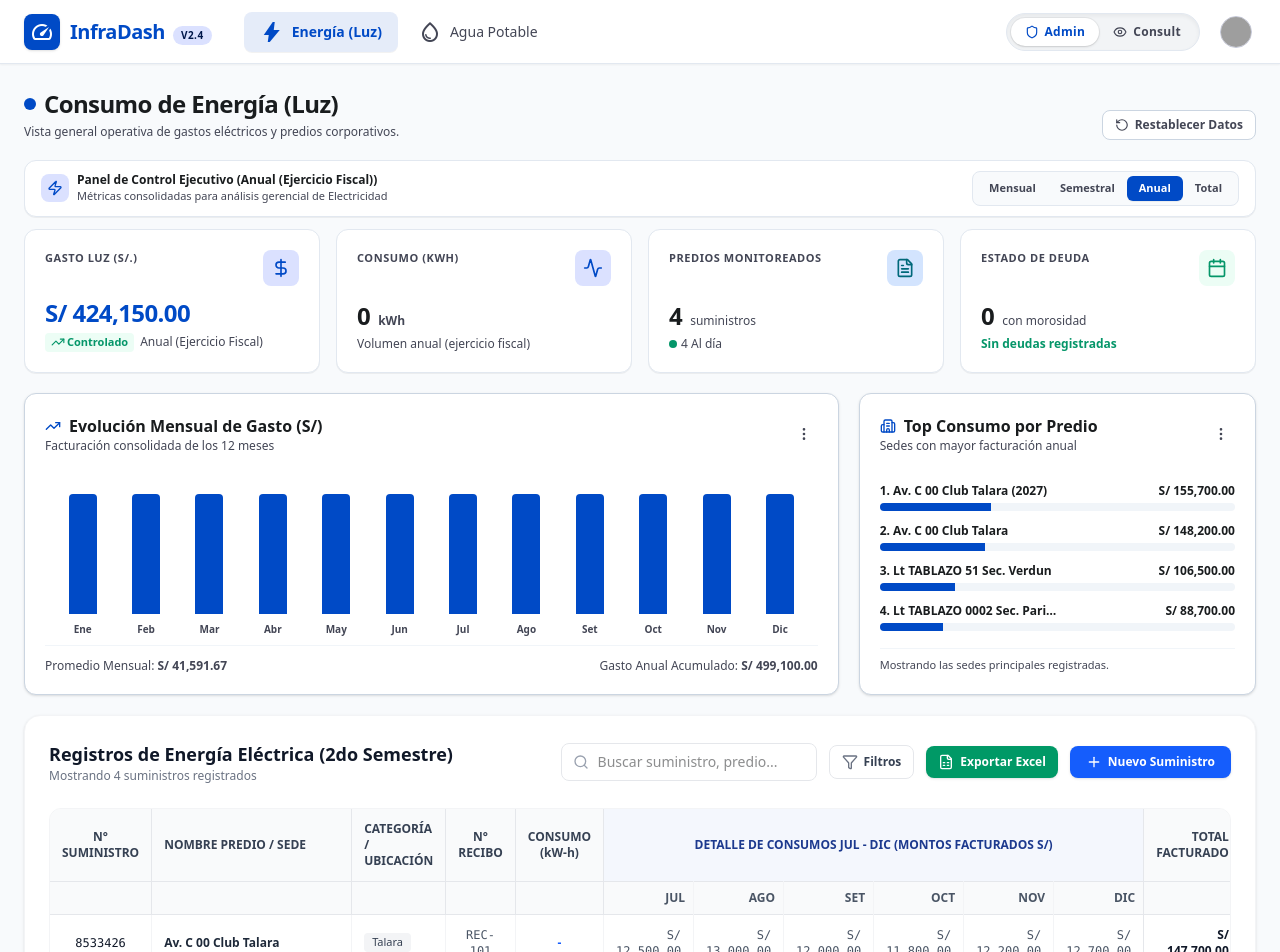
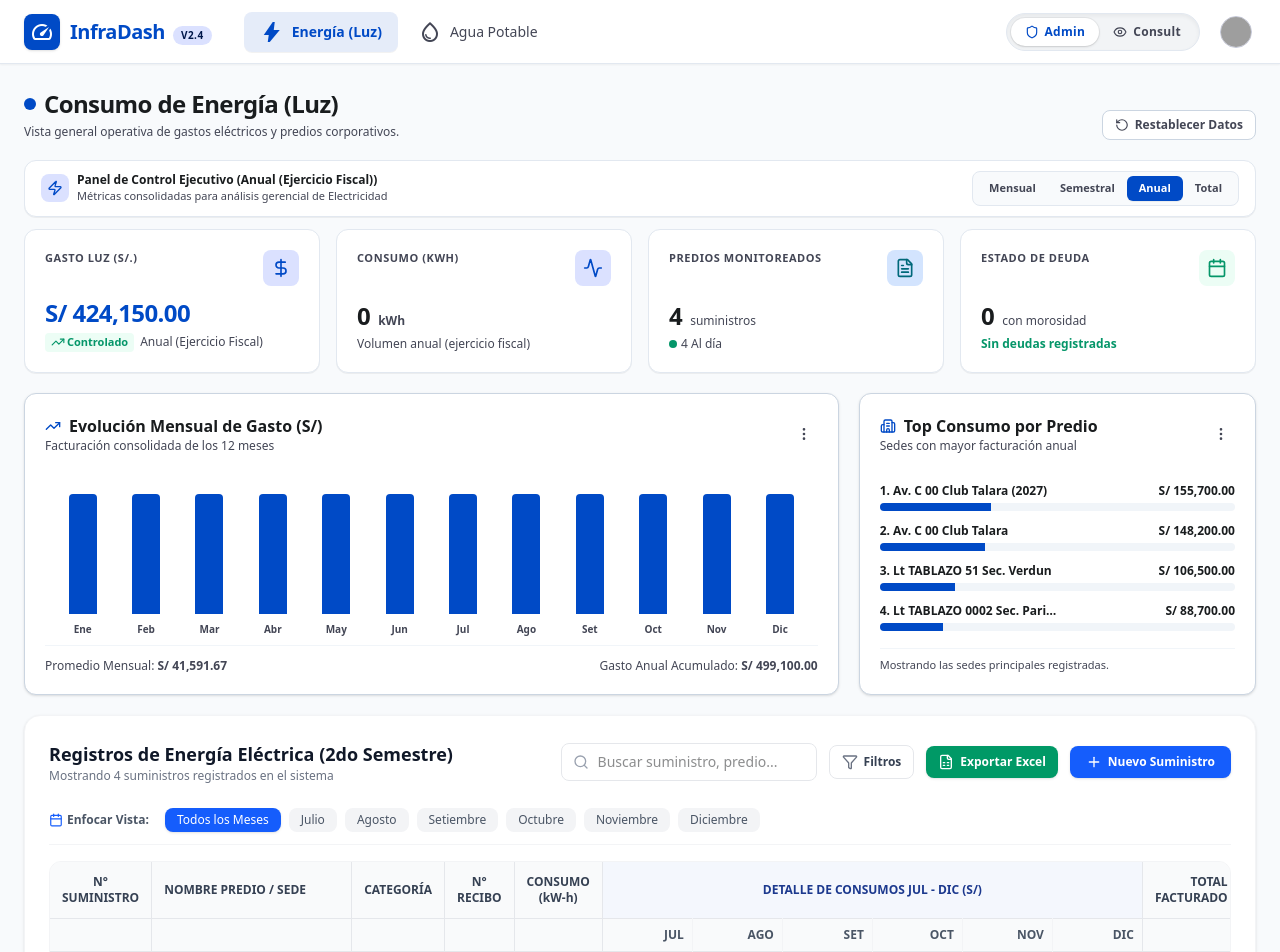
Before and after one commit to hildebrando-medina/InfraDash-Gestion_Servicios, a React (Vite) app: page / in a window 1280 px wide. Shown: the top 952 px of the page. Built offline with nearby package versions, Linux system fonts and the light colour scheme; grey boxes are pictures that could not be loaded.

Commit message:
Solución definitiva: Persistencia multimes y enfoque en tabla

```diff
--- a/src/components/DataTableSection.tsx
+++ b/src/components/DataTableSection.tsx
@@ -1,5 +1,5 @@
 import React, { useState } from 'react';
-import { Eye, Edit2, Trash2, Search, Filter, AlertCircle, Plus, FileSpreadsheet } from 'lucide-react';
+import { Eye, Edit2, Trash2, Search, Filter, AlertCircle, Plus, FileSpreadsheet, Calendar } from 'lucide-react';
 import { SupplyRecord, UtilityType, UserRole, FilterState } from '../types';
 
 interface DataTableSectionProps {
@@ -16,6 +16,8 @@ interface DataTableSectionProps {
   onOpenNewModal?: () => void;
   [key: string]: any;
 }
+
+type ActiveMonthView = 'all' | 'jul' | 'ago' | 'set' | 'oct' | 'nov' | 'dic';
 
 export const DataTableSection: React.FC<DataTableSectionProps> = ({
   records,
@@ -34,11 +36,9 @@ export const DataTableSection: React.FC<DataTableSectionProps> = ({
   const [currentPage, setCurrentPage] = useState(1);
   const [localSearch, setLocalSearch] = useState('');
   const [localCategory, setLocalCategory] = useState('ALL');
+  const [selectedMonthView, setSelectedMonthView] = useState<ActiveMonthView>('all');
 
   const unitLabel = utilityType === 'energy' ? 'kW-h' : 'm³';
-
-  // Obtener categorías únicas dinámicamente de los registros
-  const categories = Array.from(new Set(records.map(r => r.category).filter(Boolean)));
 
   // Filtrado de registros
   const filteredRecords = records.filter((record: SupplyRecord) => {
@@ -67,7 +67,7 @@ export const DataTableSection: React.FC<DataTableSectionProps> = ({
     return `S/ ${Number(val).toLocaleString('es-PE', { minimumFractionDigits: 2, maximumFractionDigits: 2 })}`;
   };
 
-  // Función para exportar los datos visibles a Excel (formato CSV compatible)
+  // Función para exportar a Excel
   const handleExportToExcel = () => {
     if (filteredRecords.length === 0) {
       if (onShowToast) {
@@ -115,14 +115,14 @@ export const DataTableSection: React.FC<DataTableSectionProps> = ({
 
   return (
     <div className="bg-white rounded-2xl shadow-sm border border-gray-100 p-6 mb-8">
-      {/* Encabezado y Controles de Búsqueda/Filtro, Exportar y Botón Nuevo */}
+      {/* Encabezado y Controles */}
       <div className="flex flex-col md:flex-row justify-between items-start md:items-center gap-4 mb-6">
         <div>
           <h2 className="text-lg font-bold text-gray-900">
             Registros de {utilityType === 'energy' ? 'Energía Eléctrica' : 'Agua Potable'} (2do Semestre)
           </h2>
           <p className="text-xs text-gray-500">
-            Mostrando {filteredRecords.length} suministros registrados
+            Mostrando {filteredRecords.length} suministros registrados en el sistema
           </p>
         </div>
 
@@ -145,11 +145,11 @@ export const DataTableSection: React.FC<DataTableSectionProps> = ({
             />
           </div>
 
-          {/* Botón Filtro Avanzado Modal */}
+          {/* Botón Filtro Avanzado */}
           {onOpenFilterModal && (
             <button
               onClick={onOpenFilterModal}
-              className="px-3 py-2 border border-gray-200 hover:bg-gray-50 text-gray-700 rounded-lg text-xs font-semibold flex items-center gap-1.5 transition-colors"
+              className="px-3 py-2 border border-gray-200 hover:bg-gray-50 text-gray-700 rounded-lg text-xs font-semibold flex items-center gap-1.5 transition-colors cursor-pointer"
             >
               <Filter className="w-4 h-4 text-gray-500" />
               <span>Filtros</span>
@@ -170,13 +170,41 @@ export const DataTableSection: React.FC<DataTableSectionProps> = ({
           {onOpenNewModal && role === 'admin' && (
             <button
               onClick={onOpenNewModal}
-              className="px-4 py-2 bg-blue-600 hover:bg-blue-700 text-white rounded-lg text-xs font-semibold flex items-center gap-1.5 transition-colors shadow-sm"
+              className="px-4 py-2 bg-blue-600 hover:bg-blue-700 text-white rounded-lg text-xs font-semibold flex items-center gap-1.5 transition-colors shadow-sm cursor-pointer"
             >
               <Plus className="w-4 h-4" />
               <span>Nuevo Suministro</span>
             </button>
           )}
         </div>
+      </div>
+
+      {/* Barra de Enfoque por Mes (Control visual agregado para mayor claridad) */}
+      <div className="flex items-center gap-2 mb-4 pb-3 border-b border-gray-100 overflow-x-auto">
+        <span className="text-xs font-semibold text-gray-600 flex items-center gap-1 mr-2">
+          <Calendar className="w-3.5 h-3.5 text-blue-600" /> Enfocar Vista:
+        </span>
+        {[
+          { key: 'all', label: 'Todos los Meses' },
+          { key: 'jul', label: 'Julio' },
+          { key: 'ago', label: 'Agosto' },
+          { key: 'set', label: 'Setiembre' },
+          { key: 'oct', label: 'Octubre' },
+          { key: 'nov', label: 'Noviembre' },
+          { key: 'dic', label: 'Diciembre' }
+        ].map((m) => (
+          <button
+            key={m.key}
+            onClick={() => setSelectedMonthView(m.key as ActiveMonthView)}
+            className={`px-3 py-1 rounded-lg text-xs font-medium transition-all cursor-pointer whitespace-nowrap ${
+              selectedMonthView === m.key
+                ? 'bg-blue-600 text-white shadow-sm'
+                : 'bg-gray-100 text-gray-600 hover:bg-gray-200'
+            }`}
+          >
+            {m.label}
+          </button>
+        ))}
       </div>
 
       {/* Tabla Principal */}
@@ -186,18 +214,20 @@ export const DataTableSection: React.FC<DataTableSectionProps> = ({
             <tr className="bg-gray-50 text-gray-700 font-bold border-b border-gray-200">
               <th className="p-3 text-center border-r border-gray-200">N° SUMINISTRO</th>
               <th className="p-3 border-r border-gray-200 min-w-[200px]">NOMBRE PREDIO / SEDE</th>
-              <th className="p-3 border-r border-gray-200">CATEGORÍA / UBICACIÓN</th>
+              <th className="p-3 border-r border-gray-200">CATEGORÍA</th>
               <th className="p-3 text-center border-r border-gray-200">N° RECIBO</th>
               <th className="p-3 text-center border-r border-gray-200">CONSUMO ({unitLabel})</th>
 
-              <th colSpan={6} className="p-3 text-center border-r border-gray-200 bg-blue-50/50 text-blue-900 font-bold">
-                DETALLE DE CONSUMOS JUL - DIC (MONTOS FACTURADOS S/)
+              {/* Columnas dinámicas según el foco de mes */}
+              <th colSpan={selectedMonthView === 'all' ? 6 : 1} className="p-3 text-center border-r border-gray-200 bg-blue-50/50 text-blue-900 font-bold">
+                {selectedMonthView === 'all' ? 'DETALLE DE CONSUMOS JUL - DIC (S/)' : `MONTO FACTURADO - ${selectedMonthView.toUpperCase()}`}
               </th>
 
               <th className="p-3 text-right border-r border-gray-200">TOTAL FACTURADO</th>
               <th className="p-3 text-center">ACCIONES</th>
             </tr>
 
+            {selectedMonthView === 'all' && (
               <tr className="bg-gray-50 text-gray-600 font-semibold border-b border-gray-200">
                 <th className="p-2 border-r border-gray-200"></th>
                 <th className="p-2 border-r border-gray-200"></th>
@@ -215,6 +245,7 @@ export const DataTableSection: React.FC<DataTableSectionProps> = ({
                 <th className="p-2 border-r border-gray-200"></th>
                 <th className="p-2"></th>
               </tr>
+            )}
           </thead>
 
           <tbody className="divide-y divide-gray-100 text-gray-700">
@@ -248,6 +279,9 @@ export const DataTableSection: React.FC<DataTableSectionProps> = ({
                     {record.consumption ? `${record.consumption} ${unitLabel}` : '-'}
                   </td>
 
+                  {/* Renderizado condicional de celdas según el filtro de mes seleccionado */}
+                  {selectedMonthView === 'all' ? (
+                    <>
                       <td className="p-3 text-right font-mono border-r border-gray-100 text-gray-600">
                         {record.months?.jul !== undefined ? formatCurrency(record.months.jul) : '-'}
                       </td>
@@ -266,6 +300,12 @@ export const DataTableSection: React.FC<DataTableSectionProps> = ({
                       <td className="p-3 text-right font-mono border-r border-gray-200 text-gray-600">
                         {record.months?.dic !== undefined ? formatCurrency(record.months.dic) : '-'}
                       </td>
+                    </>
+                  ) : (
+                    <td className="p-3 text-right font-mono font-bold text-blue-700 border-r border-gray-200 bg-blue-50/20">
+                      {formatCurrency(record.months?.[selectedMonthView as keyof typeof record.months])}
+                    </td>
+                  )}
 
                   <td className="p-3 text-right font-bold text-gray-900 border-r border-gray-100">
                     {formatCurrency(record.totalAmount)}
```
Lines whose indentation alone changed are shown as unchanged.
